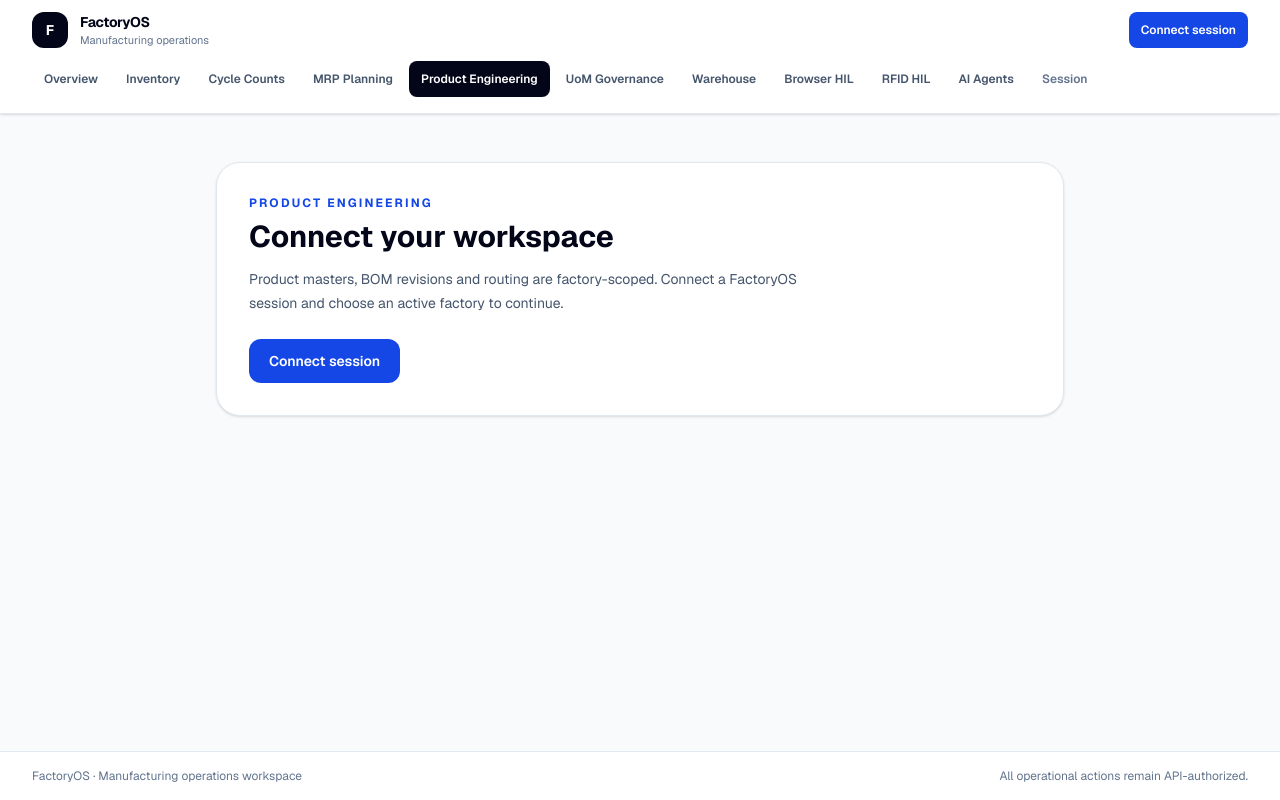
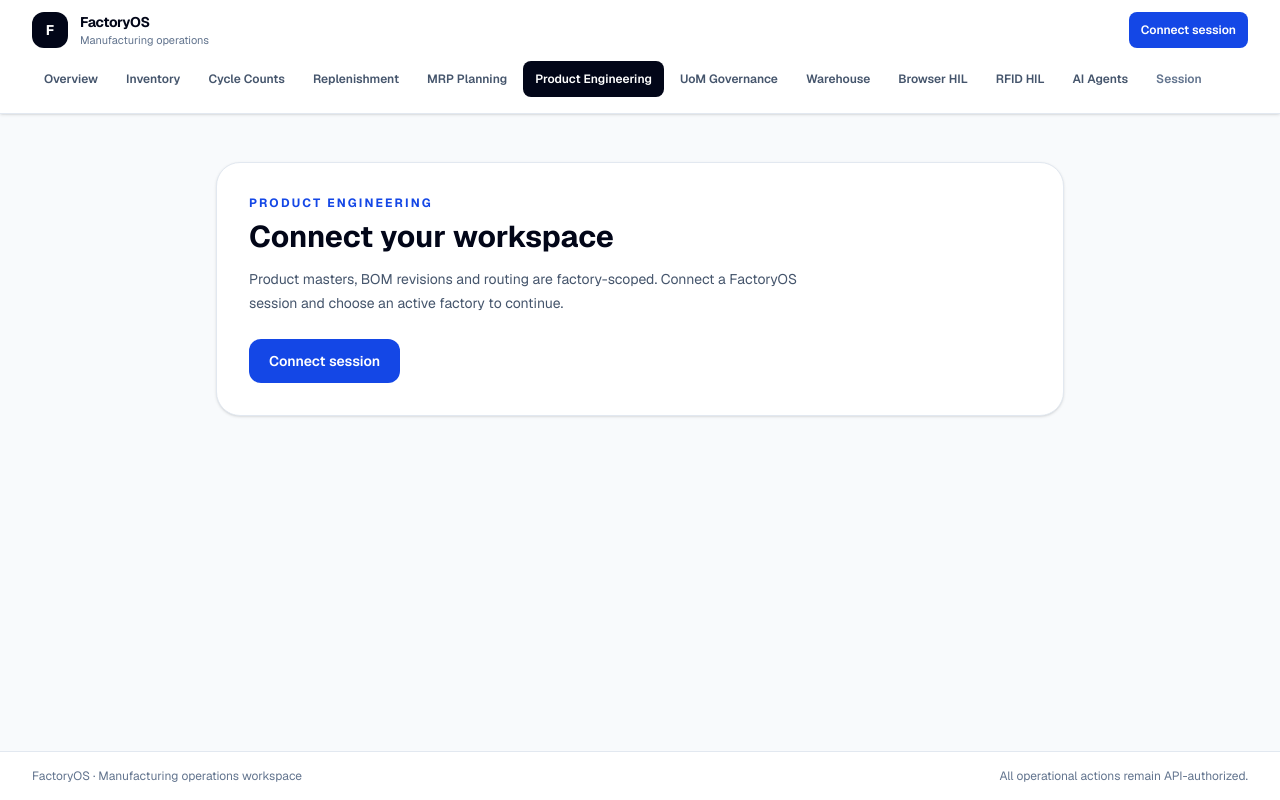
Before and after one commit to RakibulhasanUtsho07/factoryos, a Next.js app in the folder apps/web/: page /products in a window 1280 px wide. Built offline with nearby package versions, Linux system fonts and the light colour scheme.

Commit message:
feat(web): add replenishment workspace navigation

```diff
--- a/apps/web/src/components/workspace-navigation.tsx
+++ b/apps/web/src/components/workspace-navigation.tsx
@@ -9,6 +9,7 @@ const navigation = [
   { href: "/", label: "Overview" },
   { href: "/inventory", label: "Inventory" },
   { href: "/inventory/cycle-counts", label: "Cycle Counts" },
+  { href: "/inventory/replenishment", label: "Replenishment" },
   { href: "/mrp", label: "MRP Planning" },
   { href: "/products", label: "Product Engineering" },
   { href: "/uom", label: "UoM Governance" },
```
